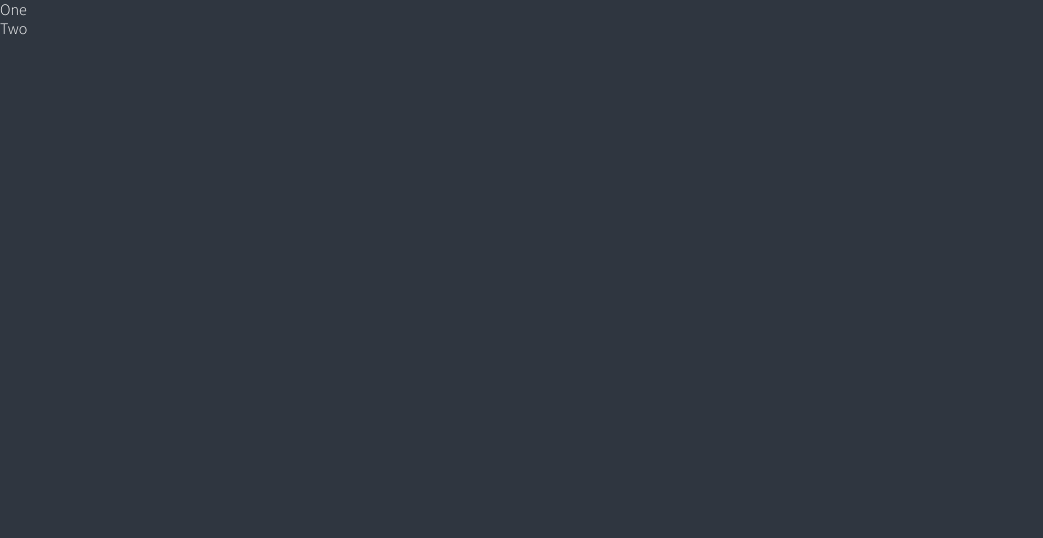
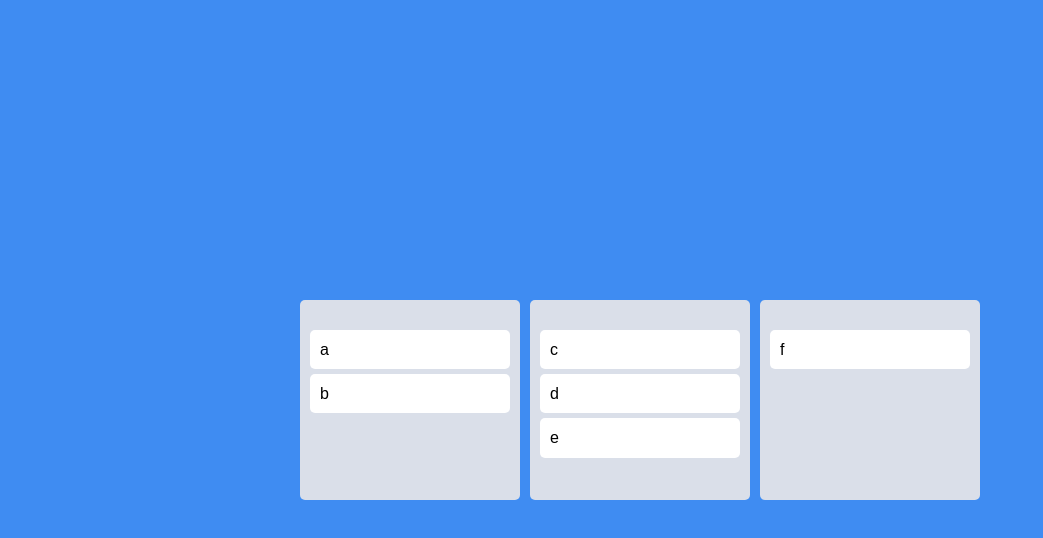
Before and after one commit to kimdaye77/trello-clone, a React (Create React App) app: page / in a window 1280 px wide. Shown: the top 538 px of the page, without its empty margins (0-1043 px from the left). Built offline with nearby package versions, Linux system fonts and the light colour scheme.

Commit message:
[FEAT] multi board 구현

```diff
--- a/src/App.tsx
+++ b/src/App.tsx
@@ -1,23 +1,48 @@
-import { DragDropContext, Droppable, Draggable } from "react-beautiful-dnd";
+import { DragDropContext, DropResult } from "react-beautiful-dnd";
+import styled from "styled-components";
+import { toDoState } from "./atoms";
+import { useRecoilState } from "recoil";
+import Board from "./Components/Board";
+
+const Wrapper = styled.div`
+  display: flex;
+  max-width: 680px;
+  width: 100%;
+  margin: 0 auto;
+  justify-content: center;
+  align-items: center;
+  height: 100vh;
+`;
+
+const Boards = styled.div`
+  display: grid;
+  gap: 10px;
+  grid-template-columns: repeat(3, 1fr);
+  width: 100%;
+`;
 
 function App() {
-  const onDragEnd = () => {};
+  const [toDos, setToDos] = useRecoilState(toDoState);
+
+  const onDragEnd = ({ destination, source, draggableId }: DropResult) => {
+    if (!destination) return;
+    // setToDos((oldToDos) => {
+    //   const toDosCopy = [...oldToDos];
+    //   toDosCopy.splice(source.index, 1);
+    //   toDosCopy.splice(destination?.index, 0, draggableId);
+    //   return toDosCopy;
+    // });
+  };
+
   return (
     <DragDropContext onDragEnd={onDragEnd}>
-      <div>
-        <Droppable droppableId="one">
-          {() => (
-            <ul>
-              <Draggable draggableId="first" index={0}>
-                {() => <li>One</li>}
-              </Draggable>
-              <Draggable draggableId="second" index={1}>
-                {() => <li>Two</li>}
-              </Draggable>
-            </ul>
-          )}
-        </Droppable>
-      </div>
+      <Wrapper>
+        <Boards>
+          {Object.keys(toDos).map((boardId) => (
+            <Board key={boardId} toDos={toDos[boardId]} boardId={boardId} />
+          ))}
+        </Boards>
+      </Wrapper>
     </DragDropContext>
   );
 }
--- /dev/null
+++ b/src/Components/Board.tsx
@@ -0,0 +1,33 @@
+import { Droppable } from "react-beautiful-dnd";
+import styled from "styled-components";
+import DraggableCard from "./DraggableCard";
+
+const Wrapper = styled.div`
+  padding: 20px 10px;
+  padding-top: 30px;
+  background-color: ${(props) => props.theme.boardColor};
+  border-radius: 5px;
+  min-height: 200px;
+`;
+
+interface IBoardProps {
+  toDos: string[];
+  boardId: string;
+}
+
+function Board({ toDos, boardId }: IBoardProps) {
+  return (
+    <Droppable droppableId={boardId}>
+      {(magic) => (
+        <Wrapper ref={magic.innerRef} {...magic.droppableProps}>
+          {toDos.map((toDo, index) => (
+            <DraggableCard key={toDo} toDo={toDo} index={index} />
+          ))}
+          {magic.placeholder}
+        </Wrapper>
+      )}
+    </Droppable>
+  );
+}
+
+export default Board;
--- /dev/null
+++ b/src/Components/DraggableCard.tsx
@@ -0,0 +1,33 @@
+import React from "react";
+import { Draggable } from "react-beautiful-dnd";
+import styled from "styled-components";
+
+const Card = styled.div`
+  border-radius: 5px;
+  margin-bottom: 5px;
+  padding: 10px;
+  background-color: ${(props) => props.theme.cardColor};
+`;
+
+interface IDraggableCardProps {
+  toDo: string;
+  index: number;
+}
+
+function DraggableCard({ toDo, index }: IDraggableCardProps) {
+  return (
+    <Draggable key={toDo} draggableId={toDo} index={index}>
+      {(magic) => (
+        <Card
+          ref={magic.innerRef}
+          {...magic.draggableProps}
+          {...magic.dragHandleProps}
+        >
+          {toDo}
+        </Card>
+      )}
+    </Draggable>
+  );
+}
+
+export default React.memo(DraggableCard);
--- a/src/atoms.tsx
+++ b/src/atoms.tsx
@@ -1 +1,14 @@
 import { atom, selector } from "recoil";
+
+interface IToDoStage {
+  [key: string]: string[];
+}
+
+export const toDoState = atom<IToDoStage>({
+  key: "toDo",
+  default: {
+    to_do: ["a", "b"],
+    doing: ["c", "d", "e"],
+    done: ["f"],
+  },
+});
--- a/src/index.tsx
+++ b/src/index.tsx
@@ -63,7 +63,7 @@
   font-weight: 300;
   font-family: 'Source Sans Pro', sans-serif;
   background-color:${(props) => props.theme.bgColor};
-  color:${(props) => props.theme.textColor};
+  color:black;
   line-height: 1.2;
 }
 a {
--- a/src/styled.d.ts
+++ b/src/styled.d.ts
@@ -2,9 +2,8 @@
 
 declare module "styled-components" {
   export interface DefaultTheme {
-    textColor: string;
     bgColor: string;
-    accentColor: string;
-    cardBgColor: string;
+    boardColor: string;
+    cardColor: string;
   }
 }
--- a/src/theme.ts
+++ b/src/theme.ts
@@ -1,8 +1,7 @@
 import { DefaultTheme } from "styled-components";
 
 export const darkTheme: DefaultTheme = {
-  bgColor: "#2f3640",
-  textColor: "white",
-  accentColor: "#9c88ff",
-  cardBgColor: "transparent",
+  bgColor: "#3F8CF2",
+  boardColor: "#DADFE9",
+  cardColor: "white",
 };
```
